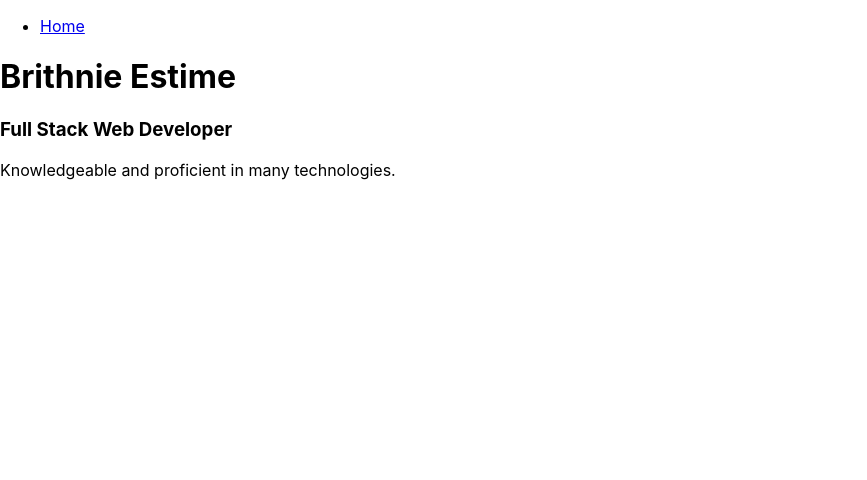
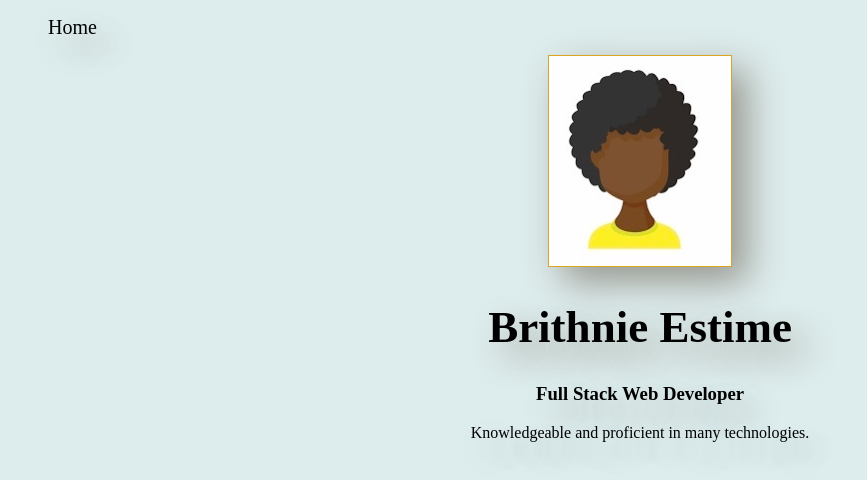
Before and after one commit to EstimeB/brithniereactportfolio, a React (Create React App) app: page / in a window 1280 px wide. Shown: the top 480 px of the page, without its empty margins (0-867 px from the left). Built offline with nearby package versions, Linux system fonts and the light colour scheme.

Commit message:
Styled Header and Home page.

```diff
--- a/src/components/Header.js
+++ b/src/components/Header.js
@@ -4,8 +4,9 @@ import React from 'react';
 function Header({ currentPage, handlePageChange }) {
   return (
     <ul>
-      <li>
+      <li style={styles.li}>
         <a
+          style={styles.a}
           href="#home"
           onClick={() => handlePageChange('Home')}
           // Checks to see if Home is the current to set it to either active or not
@@ -18,4 +19,16 @@ function Header({ currentPage, handlePageChange }) {
   );
 }
 
+const styles = {
+  li: {
+    listStyleType: 'none',
+  },
+  a: {
+    textDecoration: 'none',
+    color: 'black',
+    fontSize: '20px',
+  }
+
+}
+
 export default Header;
--- a/src/index.css
+++ b/src/index.css
@@ -1,13 +1,16 @@
 body {
-  margin: 0;
+  /* margin: 0;
   font-family: -apple-system, BlinkMacSystemFont, 'Segoe UI', 'Roboto', 'Oxygen',
     'Ubuntu', 'Cantarell', 'Fira Sans', 'Droid Sans', 'Helvetica Neue',
     sans-serif;
   -webkit-font-smoothing: antialiased;
-  -moz-osx-font-smoothing: grayscale;
+  -moz-osx-font-smoothing: grayscale; */
+  background-color: rgb(221, 236, 236);
+  font-family: 'Shadows Into Light', cursive;
+  text-shadow: 15px 15px 35px rgb(151, 151, 143);
 }
 
-code {
+/* code {
   font-family: source-code-pro, Menlo, Monaco, Consolas, 'Courier New',
     monospace;
-}
+} */
--- a/src/pages/Home.js
+++ b/src/pages/Home.js
@@ -1,15 +1,33 @@
 import React from 'react';
-// import avatar from './public/avatar.jpeg';
+import avatar from '../images/avatar.jpeg';
 
 export default function Home() {
   return (
-    <div>
-      <h1>Brithnie Estime</h1>
-      <h3>Full Stack Web Developer</h3>
-      {/* <img src={avatar} alt="Avatar" />; */}
-      <p>
+    <div style={styles.div}>
+      <img style={styles.img1} src={avatar} alt="Avatar" />
+      <h1 style={styles.h1}>Brithnie Estime</h1>
+      <h3 style={styles.h3}>Full Stack Web Developer</h3>
+      <p style={styles.p}>
         Knowledgeable and proficient in many technologies.
       </p>
     </div>
   );
 }
+
+const styles = {
+  div: {
+    textAlign: 'center',
+
+  },
+  img1: {
+    border: 'solid',
+    borderWidth: '1px',
+    borderColor: 'goldenrod',
+    boxShadow: '15px 15px 35px rgb(151, 151, 143)',
+  },
+  h1: {
+    fontSize: '45px',
+    textShadow: '15px 15px 35px rgb(151, 151, 143)',
+  },
+
+}
```
